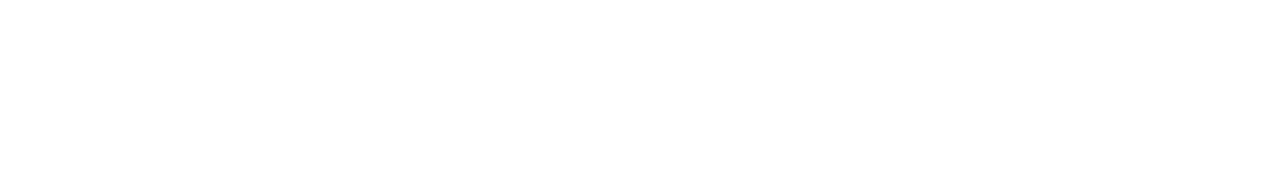
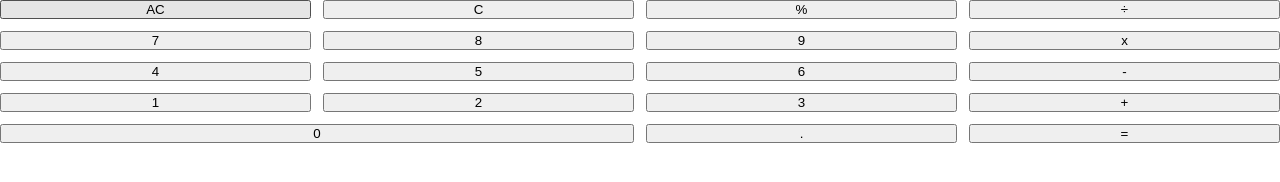
Before and after one commit to VendeM0us/calculator, a plain HTML site: page index.html in a window 1280 px wide. Drawn offline with Linux system fonts and the light colour scheme.

Commit message:
set buttons

```diff
--- a/index.html
+++ b/index.html
@@ -4,9 +4,21 @@
   <meta charset="UTF-8">
   <meta http-equiv="X-UA-Compatible" content="IE=edge">
   <meta name="viewport" content="width=device-width, initial-scale=1.0">
+  <link rel="preconnect" href="https://fonts.googleapis.com">
+  <link rel="stylesheet" href="./style.css">
+  <link rel="preconnect" href="https://fonts.googleapis.com">
+  <link rel="preconnect" href="https://fonts.gstatic.com" crossorigin>
+  <link href="https://fonts.googleapis.com/css2?family=Roboto:ital,wght@0,100;0,300;0,400;0,700;1,100;1,300;1,400;1,700&display=swap" rel="stylesheet">
+  <script src="./script.js" defer></script>
   <title>Calculator</title>
 </head>
 <body>
-
+  <div id="calculator">
+    <div id="screen">
+      <div id="smaller-text"></div>
+      <div id="bigger-text"></div>
+    </div>
+    <div id="buttons"></div>
+  </div>
 </body>
 </html>
--- a/script.js
+++ b/script.js
@@ -26,3 +26,47 @@ function operate(num1, num2, operator) {
       return divide(num1, num2);
   }
 }
+
+function getClassNameBySymbol(symbol) {
+  switch (symbol) {
+    case 'AC': return 'reset';
+    case 'C': return 'delete';
+    case '%': return 'percent';
+    case '÷': return 'divide';
+    case 'x': return 'multiply';
+    case '-': return 'subtract';
+    case '+': return 'add';
+    case '.': return 'decimal';
+    case '=': return 'equal';
+  }
+}
+
+function createNumButtons() {
+  for (let numKey = 0; numKey <= 9; numKey++) {
+    const numButton = document.createElement("button");
+    numButton.classList.add("number");
+    numButton.dataset.key = numKey;
+    numButton.innerText = numKey;
+    document.getElementById("buttons").appendChild(numButton);
+  }
+}
+
+function createSymbolButtons() {
+  const symbols = ['AC', 'C', '%', '÷', 'x', '-', '+', '.', '='];
+  symbols.forEach(symbol => {
+    const symbolButton = document.createElement("button");
+    symbolButton.classList.add(getClassNameBySymbol(symbol));
+    symbolButton.dataset.key = symbol;
+    symbolButton.innerText = symbol;
+    document.getElementById("buttons").appendChild(symbolButton);
+  });
+}
+
+function createButtons() {
+  createNumButtons();
+  createSymbolButtons();
+}
+
+window.addEventListener("DOMContentLoaded", event => {
+  createButtons();
+})
--- a/style.css
+++ b/style.css
@@ -3,3 +3,74 @@
   margin: 0;
   box-sizing: border-box;
 }
+
+html {
+  font-family: 'Roboto', sans-serif;
+  font-weight: 300;
+  width: auto;
+  height: 100vh;
+}
+
+#buttons {
+  display: grid;
+  grid-template-rows: repeat(5, 1fr);
+  grid-template-columns: repeat(4, 1fr);
+  gap: 12px;
+}
+button[data-key="AC"] {
+  grid-area: 1 / 1;
+}
+button[data-key="C"] {
+  grid-area: 1 / 2;
+}
+button[data-key="%"] {
+  grid-area: 1 / 3;
+}
+button[data-key="÷"] {
+  grid-area: 1 / 4;
+}
+button[data-key="7"] {
+  grid-area: 2 / 1;
+}
+button[data-key="8"] {
+  grid-area: 2 / 2;
+}
+button[data-key="9"] {
+  grid-area: 2 / 3;
+}
+button[data-key="x"] {
+  grid-area: 2 / 4;
+}
+button[data-key="4"] {
+  grid-area: 3 / 1;
+}
+button[data-key="5"] {
+  grid-area: 3 / 2;
+}
+button[data-key="6"] {
+  grid-area: 3 / 3;
+}
+button[data-key="-"] {
+  grid-area: 3 / 4;
+}
+button[data-key="1"] {
+  grid-area: 4 / 1;
+}
+button[data-key="2"] {
+  grid-area: 4 / 2;
+}
+button[data-key="3"] {
+  grid-area: 4 / 3;
+}
+button[data-key="+"] {
+  grid-area: 4 / 4;
+}
+button[data-key="0"] {
+  grid-area: 5 / 1 / 5 / 3;
+}
+button[data-key="."] {
+  grid-area: 5 / 3;
+}
+button[data-key="="] {
+  grid-area: 5 / 4;
+}
```
